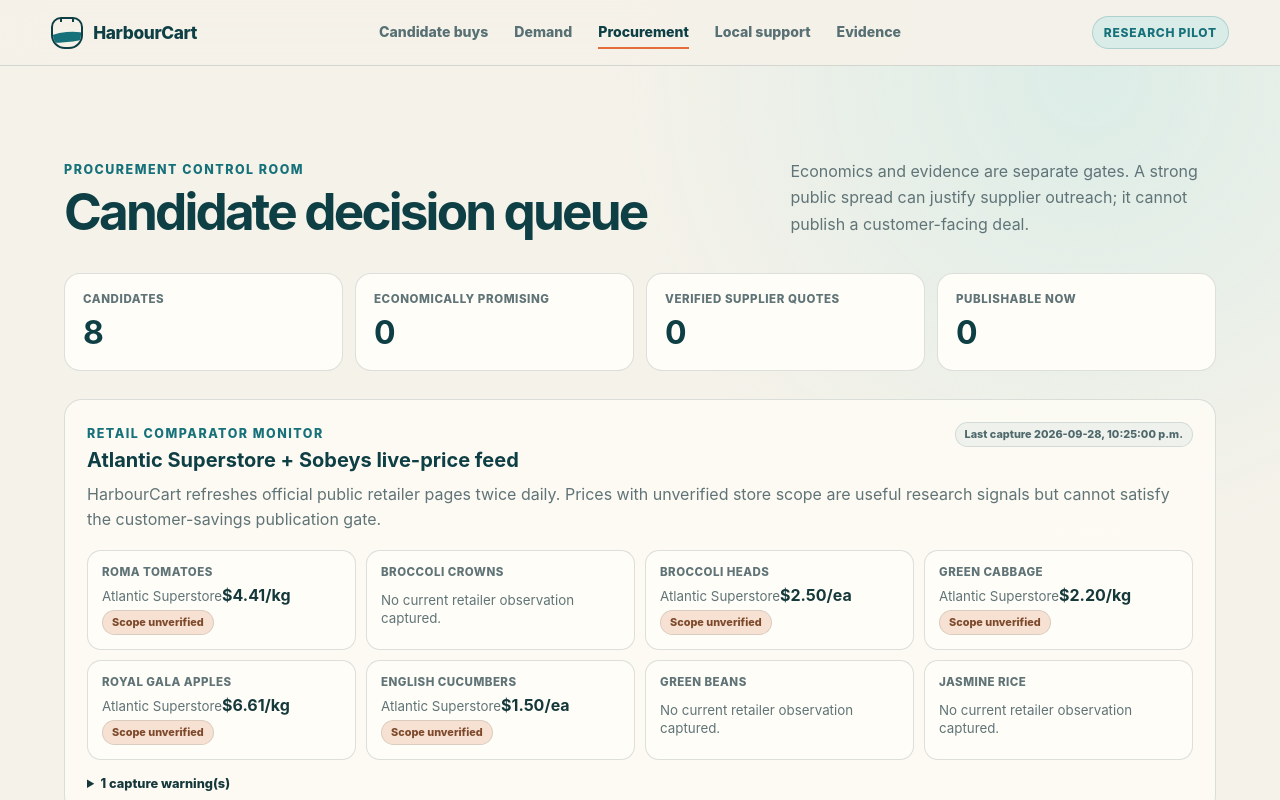
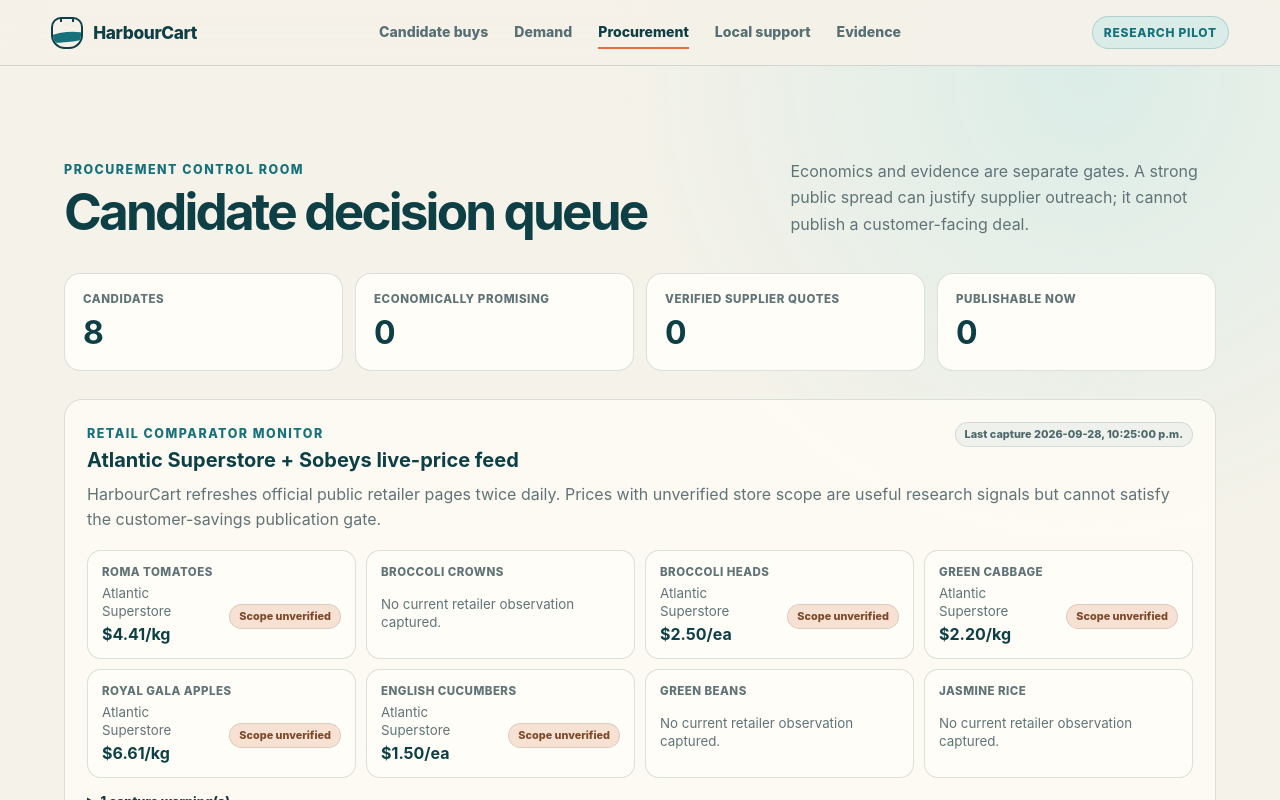
Before and after one commit to JeremyHennessy/HarbourCart, a React (Vite) app: page / in a window 1280 px wide. Both pictures are taken after a click on the button "Procurement". Shown: the top 800 px of the page. Built offline with nearby package versions, Linux system fonts and the light colour scheme.

Commit message:
Style per-retailer live price rows

```diff
--- a/src/styles.css
+++ b/src/styles.css
@@ -1417,3 +1417,34 @@ footer {
     grid-template-columns: 1fr;
   }
 }
+
+
+.live-price-card__retailers {
+  display: grid;
+  gap: 9px;
+}
+
+.retailer-price-row {
+  display: grid;
+  grid-template-columns: minmax(0, 1fr) auto;
+  gap: 9px;
+  align-items: center;
+  padding-top: 9px;
+  border-top: 1px solid var(--line);
+}
+
+.retailer-price-row:first-child {
+  padding-top: 0;
+  border-top: 0;
+}
+
+.retailer-price-row small,
+.retailer-price-row strong {
+  display: block;
+}
+
+.retailer-price-row strong {
+  margin-top: 3px;
+  color: var(--deep);
+  font-size: 1rem;
+}
```
